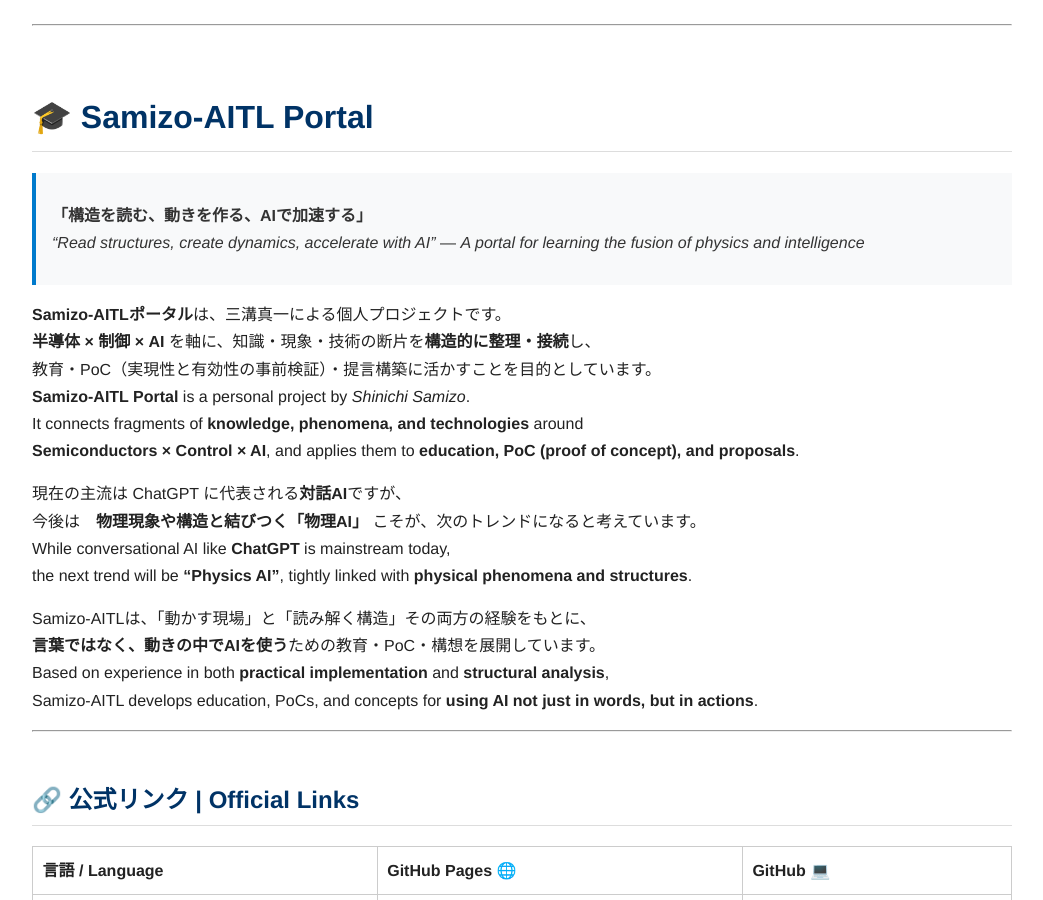
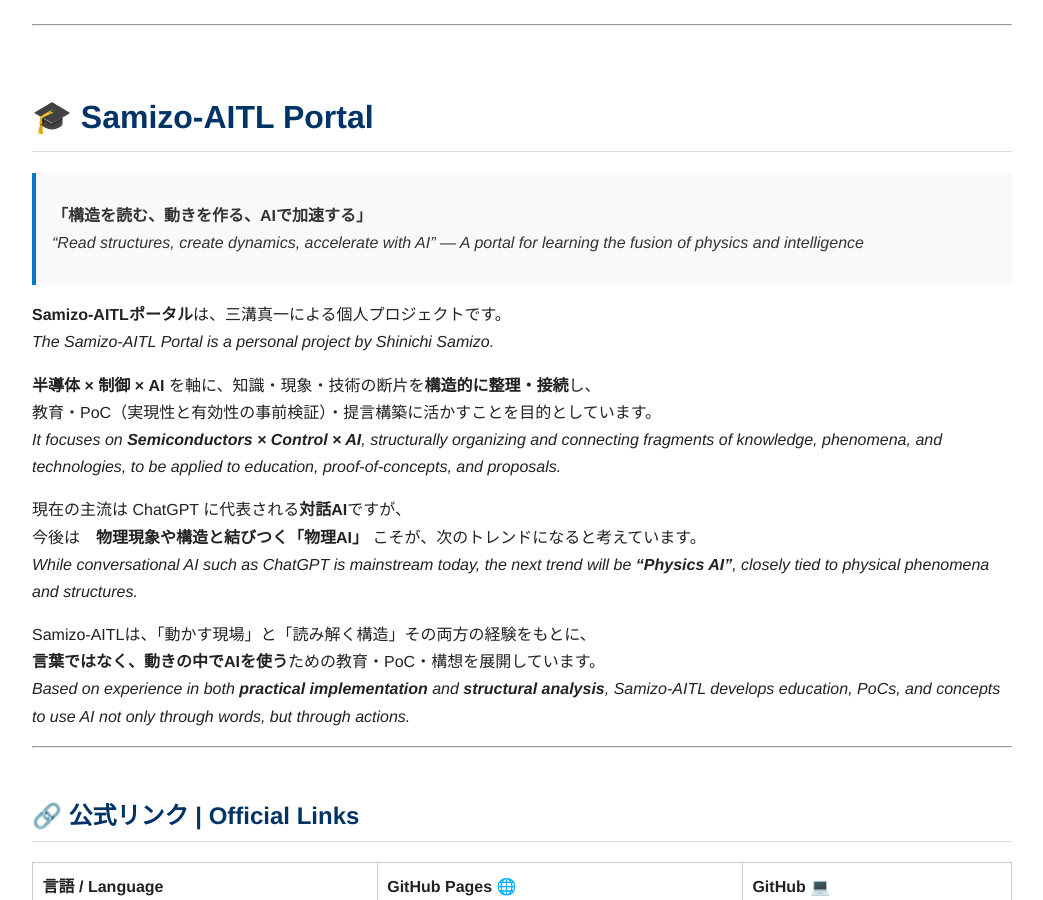
Before and after one commit to Samizo-AITL/Samizo-AITL.github.io, a Jekyll site: the page built from index.md, in a window 1280 px wide and 900 px high. Shown: the whole window, without its empty margins (118-1161 px from the left). Built offline with Jekyll 4.4.1, drawn with Linux system fonts in a browser that asks for light colours.

Commit message:
Update index.md

```diff
--- a/index.md
+++ b/index.md
@@ -8,24 +8,22 @@ description: Samizoによる半導体×AI×制御 統合教材ポータル
 
 # 🎓 Samizo-AITL Portal
 > **「構造を読む、動きを作る、AIで加速する」**
-> *"Read structures, create dynamics, accelerate with AI"* — *A portal for learning the fusion of physics and intelligence*
+> *"Read structures, create dynamics, accelerate with AI" — A portal for learning the fusion of physics and intelligence*
 
 **Samizo-AITLポータル**は、三溝真一による個人プロジェクトです。
+*The Samizo-AITL Portal is a personal project by Shinichi Samizo.*
+
 **半導体 × 制御 × AI** を軸に、知識・現象・技術の断片を**構造的に整理・接続**し、
 教育・PoC（実現性と有効性の事前検証）・提言構築に活かすことを目的としています。
-**Samizo-AITL Portal** is a personal project by *Shinichi Samizo*.
-It connects fragments of **knowledge, phenomena, and technologies** around
-**Semiconductors × Control × AI**, and applies them to **education, PoC (proof of concept), and proposals**.
+*It focuses on **Semiconductors × Control × AI**, structurally organizing and connecting fragments of knowledge, phenomena, and technologies, to be applied to education, proof-of-concepts, and proposals.*
 
 現在の主流は ChatGPT に代表される**対話AI**ですが、
 今後は　**物理現象や構造と結びつく「物理AI」** こそが、次のトレンドになると考えています。
-While conversational AI like **ChatGPT** is mainstream today,
-the next trend will be **"Physics AI"**, tightly linked with **physical phenomena and structures**.
+*While conversational AI such as ChatGPT is mainstream today, the next trend will be **"Physics AI"**, closely tied to physical phenomena and structures.*
 
 Samizo-AITLは、「動かす現場」と「読み解く構造」その両方の経験をもとに、
 **言葉ではなく、動きの中でAIを使う**ための教育・PoC・構想を展開しています。
-Based on experience in both **practical implementation** and **structural analysis**,
-Samizo-AITL develops education, PoCs, and concepts for **using AI not just in words, but in actions**.
+*Based on experience in both **practical implementation** and **structural analysis**, Samizo-AITL develops education, PoCs, and concepts to use AI not only through words, but through actions.*
 
 ---
 
```
